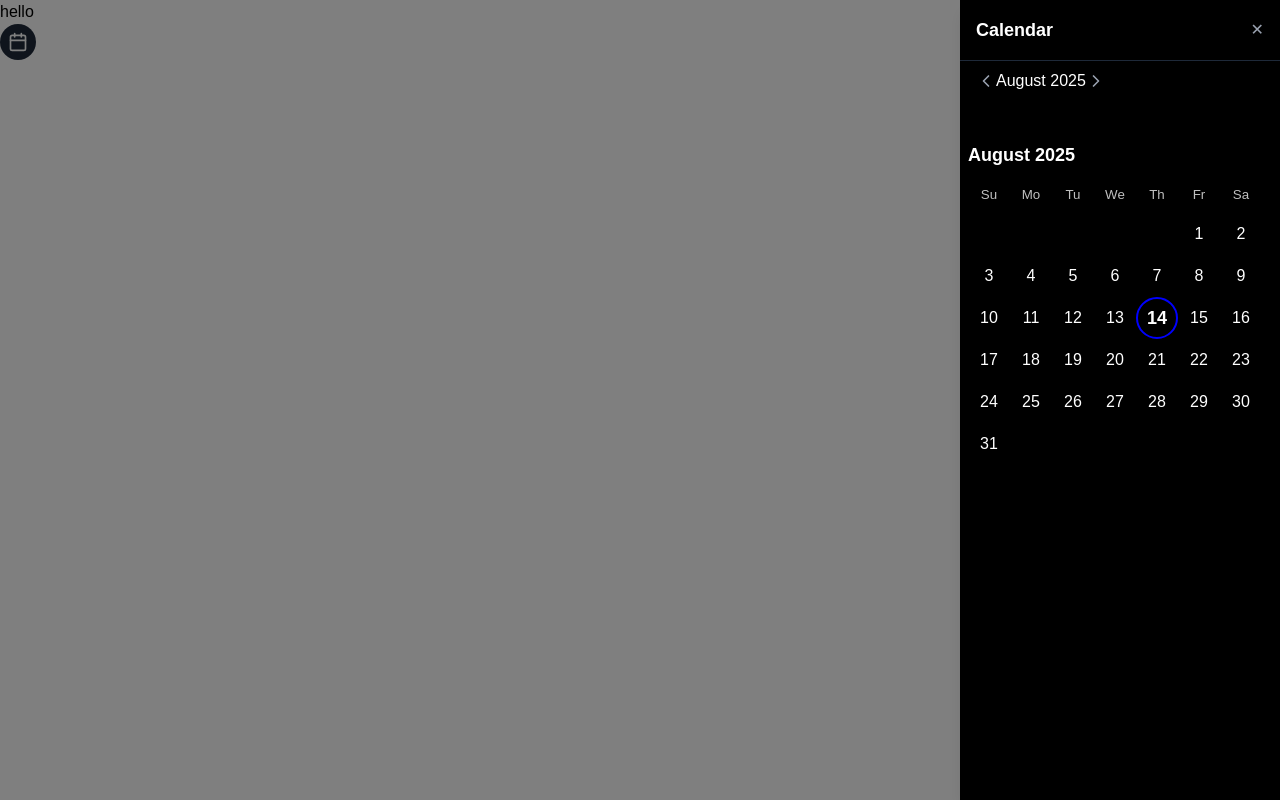
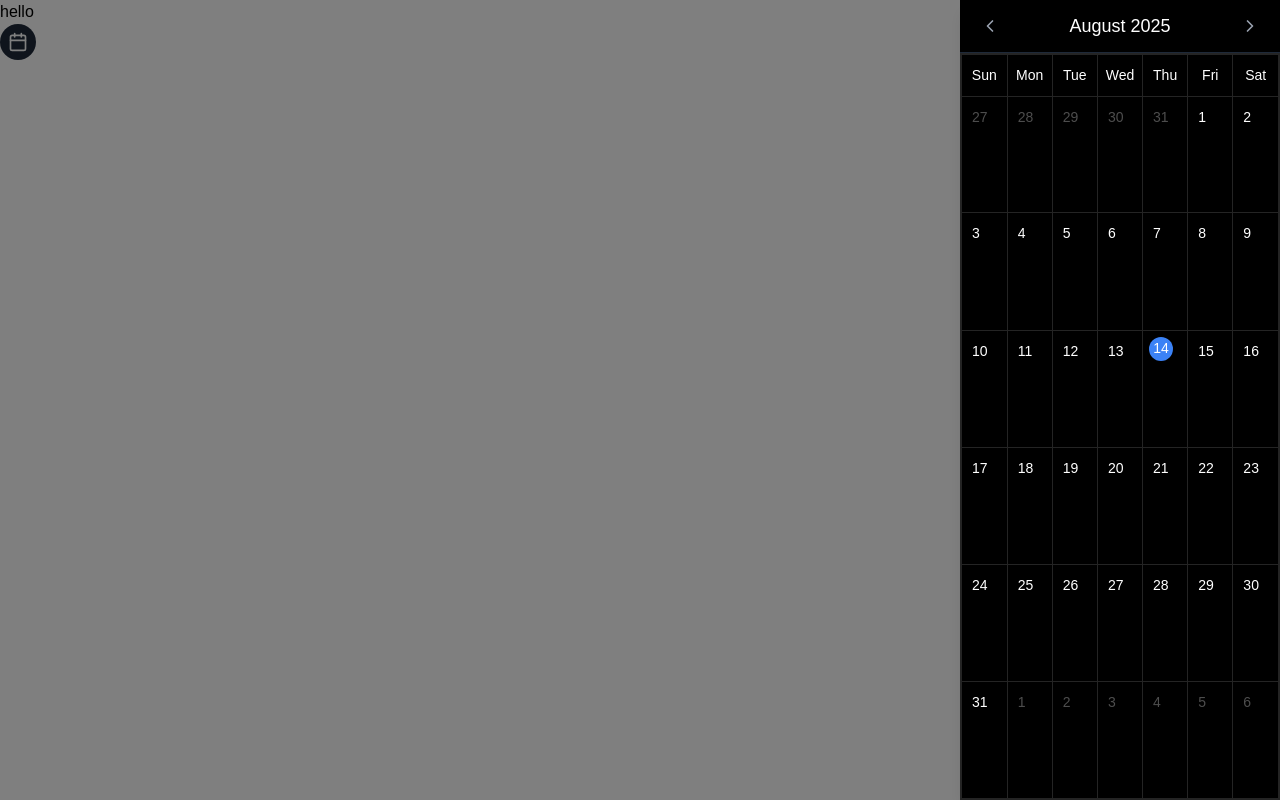
Before and after one commit to Maxinth/myx-dash, a React (Vite) app: page / in a window 1280 px wide. Both pictures are taken after a click on the button 18 px from the left and 42 px from the top of the page. Built offline with nearby package versions, Linux system fonts and the light colour scheme; a web font is replaced by a local one.

Commit message:
cal -init.

```diff
--- a/package.json
+++ b/package.json
@@ -10,6 +10,8 @@
     "preview": "vite preview"
   },
   "dependencies": {
+    "@fullcalendar/daygrid": "^6.1.19",
+    "@fullcalendar/react": "^6.1.19",
     "@tailwindcss/vite": "^4.1.12",
     "date-fns": "^4.1.0",
     "framer-motion": "^12.23.12",
--- a/src/App.css
+++ b/src/App.css
@@ -3,3 +3,75 @@
 @theme {
   --font-ecb: "Euclid Circular B", sans-serif;
 }
+
+/* Make grid lines visible like screenshot */
+.fc-daygrid-day {
+  border: 1px solid #242424 !important;
+}
+
+/* Remove default FC background */
+.fc-daygrid-day-frame {
+  display: flex;
+  justify-content: start;
+  align-items: start;
+  padding: 6px;
+}
+
+/* Day number style */
+.fc-daygrid-day-number {
+  font-size: 14px;
+  color: white;
+}
+
+/* Today highlight style (matches screenshot) */
+.fc-today-highlight {
+  background-color: #2563eb !important; /* Tailwind blue-600 */
+  color: white !important;
+  border-radius: 50%;
+  width: 32px;
+  height: 32px;
+  display: flex;
+  align-items: start;
+  justify-content: start;
+  margin: auto;
+}
+
+.fc-col-header-cell {
+  border: 1px solid #242424 !important;
+  padding: 8px 0 !important;
+}
+
+/* Header day text */
+.fc-col-header-cell-cushion {
+  color: white;
+  font-weight: 500;
+  font-size: 14px;
+}
+
+/* .fc-theme-standard td,
+.fc-theme-standard th {
+  border: 1px solid #242424 !important;
+} */
+
+/* Ensure outer border matches too */
+.fc-theme-standard {
+  border: 1px solid #242424 !important;
+}
+
+.fc-dark {
+  --fc-border-color: #242424; /* changes all calendar borders */
+}
+
+/* .fc-dark .fc-scrollgrid,
+.fc-dark .fc-scrollgrid td,
+.fc-dark .fc-scrollgrid th {
+  border-color: #242424 !important;
+} */
+
+.fc-dark.fc-theme-standard {
+  border: 1px solid #242424 !important;
+}
+
+.fc .fc-daygrid-day.fc-day-today {
+  background: transparent !important;
+}
--- a/src/components/Calendar.tsx
+++ b/src/components/Calendar.tsx
@@ -1,45 +1,31 @@
-import React, { useState } from "react";
+/* eslint-disable @typescript-eslint/no-explicit-any */
+import { useState } from "react";
 import { motion, AnimatePresence } from "framer-motion";
-import { DayPicker } from "react-day-picker";
-import type { NavProps } from "react-day-picker"; // type-only import
+import FullCalendar from "@fullcalendar/react";
+import dayGridPlugin from "@fullcalendar/daygrid";
 import { FiCalendar, FiChevronLeft, FiChevronRight } from "react-icons/fi";
-import { format } from "date-fns";
-import "react-day-picker/dist/style.css";
 
 export default function CalendarSidebar() {
   const [isOpen, setIsOpen] = useState(false);
-  const [selected, setSelected] = useState<Date | undefined>(new Date());
-  const [month, setMonth] = useState(new Date());
+  const [calendarRef, setCalendarRef] = useState<any>(null);
 
-  // Custom Nav for month switching
-  const CustomNav = (props: NavProps & { displayMonths?: Date[] }) => {
-    const { onPreviousClick, onNextClick, displayMonths = [] } = props;
-    const currentMonth = displayMonths[0] ?? new Date();
+  const handlePrev = () => {
+    if (calendarRef) {
+      const api = calendarRef.getApi();
+      api.prev();
+    }
+  };
 
-    return (
-      <div className="flex items-center justify-between px-2 mb-2">
-        <button
-          className="text-gray-400 hover:text-white"
-          onClick={onPreviousClick}
-        >
-          <FiChevronLeft size={20} />
-        </button>
-        <span className="text-white font-medium">
-          {format(currentMonth, "MMMM yyyy")}
-        </span>
-        <button
-          className="text-gray-400 hover:text-white"
-          onClick={onNextClick}
-        >
-          <FiChevronRight size={20} />
-        </button>
-      </div>
-    );
+  const handleNext = () => {
+    if (calendarRef) {
+      const api = calendarRef.getApi();
+      api.next();
+    }
   };
 
   return (
     <div>
-      {/* Icon Button */}
+      {/* Calendar icon button */}
       <button
         className="p-2 bg-gray-800 text-white rounded-full hover:bg-gray-700"
         onClick={() => setIsOpen(true)}
@@ -47,7 +33,6 @@ export default function CalendarSidebar() {
         <FiCalendar size={20} />
       </button>
 
-      {/* Sidebar */}
       <AnimatePresence>
         {isOpen && (
           <>
@@ -60,7 +45,7 @@ export default function CalendarSidebar() {
               onClick={() => setIsOpen(false)}
             />
 
-            {/* Drawer */}
+            {/* Sidebar */}
             <motion.div
               className="fixed right-0 top-0 h-full w-80 bg-black text-white shadow-lg flex flex-col"
               initial={{ x: "100%" }}
@@ -68,55 +53,77 @@ export default function CalendarSidebar() {
               exit={{ x: "100%" }}
               transition={{ type: "spring", stiffness: 300, damping: 30 }}
             >
-              {/* Header */}
-              <div className="flex justify-between items-center p-4 border-b border-gray-800">
-                <h2 className="text-lg font-semibold">Calendar</h2>
+              {/* Custom Calendar Header */}
+              <div className="flex items-center justify-between px-4 py-3 border-b border-gray-800">
                 <button
-                  onClick={() => setIsOpen(false)}
-                  className="text-gray-400 hover:text-white"
+                  onClick={handlePrev}
+                  className="p-1 text-gray-400 hover:text-white"
                 >
-                  ✕
+                  <FiChevronLeft size={20} />
+                </button>
+                <h2
+                  id="fc-month-label"
+                  className="text-lg font-medium text-white"
+                >
+                  {/* FullCalendar sets this via datesSet */}
+                </h2>
+                <button
+                  onClick={handleNext}
+                  className="p-1 text-gray-400 hover:text-white"
+                >
+                  <FiChevronRight size={20} />
                 </button>
               </div>
 
-              {/* Calendar */}
-              <div className="p-2">
-                <DayPicker
-                  mode="single"
-                  selected={selected}
-                  onSelect={setSelected}
-                  month={month}
-                  onMonthChange={setMonth}
-                  components={{
-                    Nav: CustomNav,
+              {/* FullCalendar */}
+              <div className="flex-1 fc-dark h-full">
+                <FullCalendar
+                  plugins={[dayGridPlugin]}
+                  initialView="dayGridMonth"
+                  height="100%"
+                  //   className="fc-dark"
+                  ref={(ref) => setCalendarRef(ref)}
+                  headerToolbar={false}
+                  fixedWeekCount={false}
+                  //   dayCellDidMount={(args) => {
+                  //     const dateStr = args.date.toISOString().split("T")[0];
+                  //     if (dateStr === todayStr) {
+                  //       args.el.classList.add("fc-today-highlight");
+                  //     }
+                  //   }}
+                  dayCellDidMount={(args) => {
+                    const today = new Date();
+                    today.setHours(0, 0, 0, 0);
+
+                    const cellDate = new Date(args.date);
+                    cellDate.setHours(0, 0, 0, 0);
+
+                    const isToday = cellDate.getTime() === today.getTime();
+
+                    if (isToday) {
+                      const inner = args.el.querySelector(
+                        ".fc-daygrid-day-number"
+                      ) as HTMLElement;
+                      if (inner) {
+                        inner.style.backgroundColor = "#3b82f6"; // blue
+                        inner.style.color = "white";
+                        inner.style.borderRadius = "50%";
+                        inner.style.width = "24px";
+                        inner.style.height = "24px";
+                        inner.style.display = "flex";
+                        inner.style.alignItems = "center";
+                        inner.style.justifyContent = "center";
+                        inner.style.margin = "0 auto";
+                      }
+                    }
                   }}
-                  styles={{
-                    head: { color: "#aaa" },
-                    head_cell: {
-                      color: "#aaa",
-                      fontWeight: "normal",
-                      fontSize: "0.875rem",
-                      padding: "6px 0",
-                    },
-                    row: { height: "40px" },
-                    cell: { textAlign: "center", padding: "0" },
-                    day: {
-                      margin: "0 auto",
-                      width: "36px",
-                      height: "36px",
-                      lineHeight: "36px",
-                      borderRadius: "50%",
-                      color: "white",
-                    },
-                    day_selected: {
-                      backgroundColor: "#2563eb",
-                      color: "white",
-                    },
-                    day_today: {
-                      border: "1px solid #2563eb",
-                    },
+                  datesSet={(info) => {
+                    const monthLabel =
+                      document.getElementById("fc-month-label");
+                    if (monthLabel) {
+                      monthLabel.textContent = info.view.title;
+                    }
                   }}
-                  className="bg-black"
                 />
               </div>
             </motion.div>
```
Also changed, not shown: 1 other file (tests, documents, lock files or other folders).
